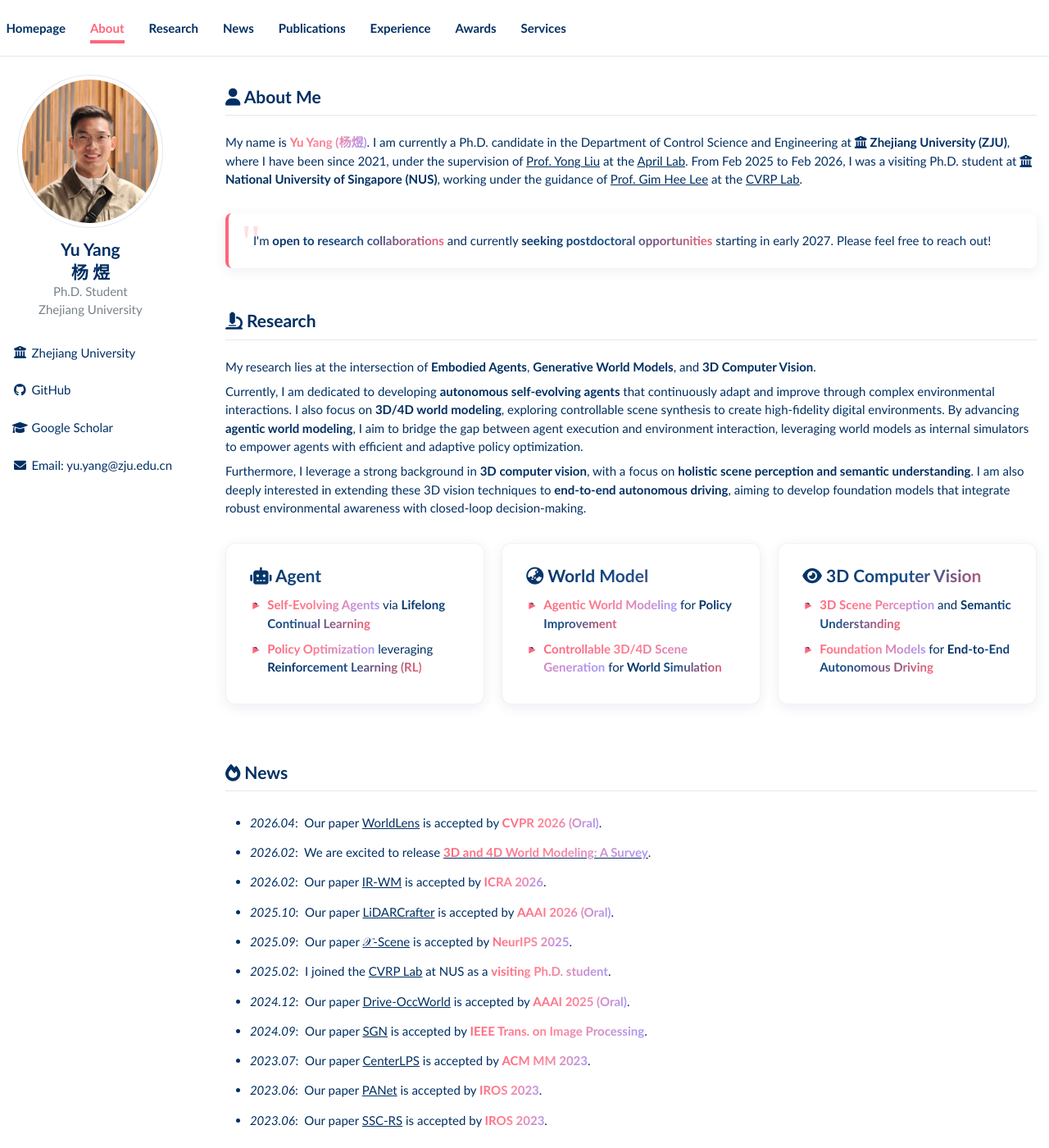
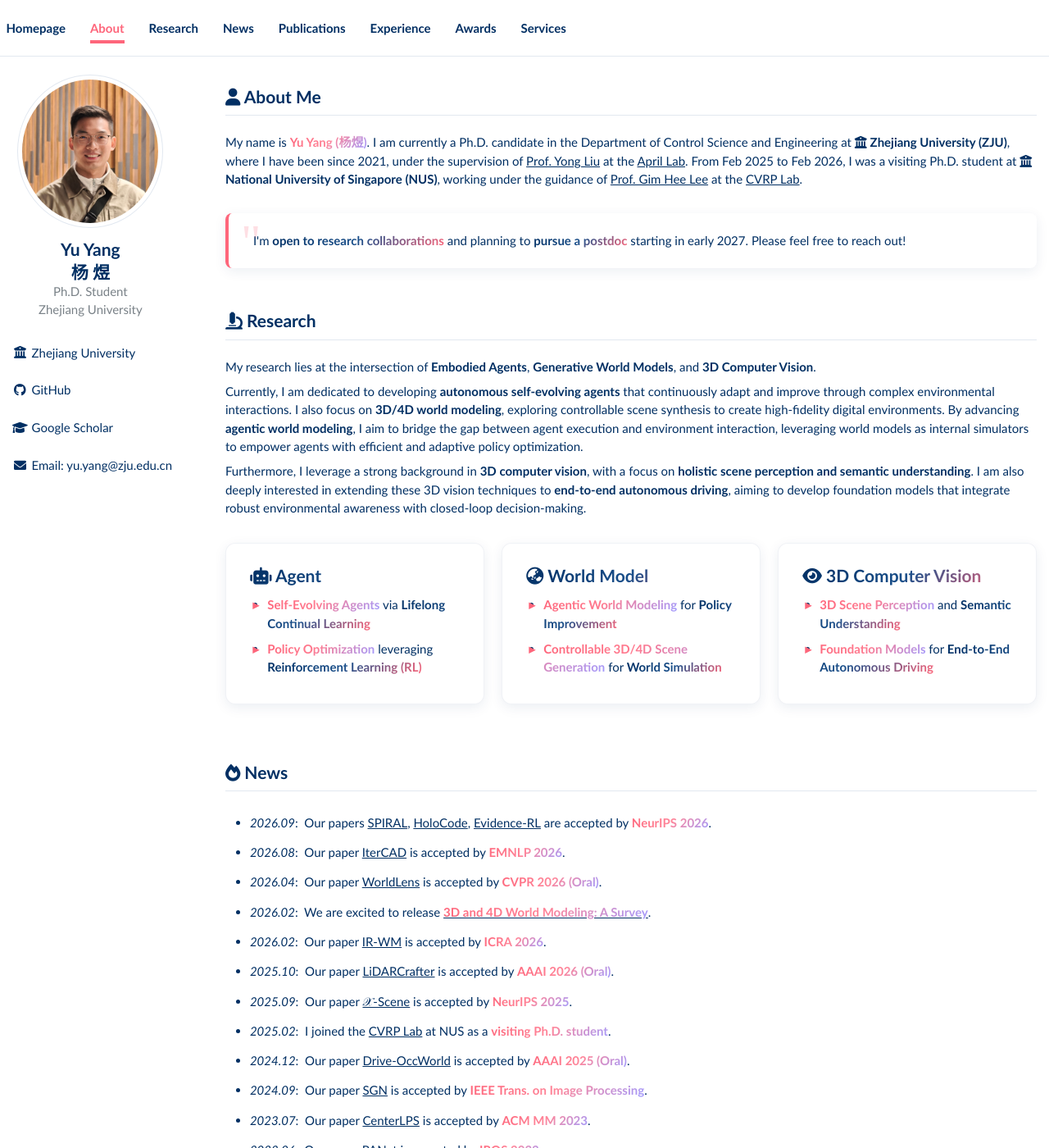
Before and after one commit to yuyang-cloud/yuyang-cloud.github.io, a Jekyll site: the page built from index.md, in a window 1280 px wide and 1400 px high. Shown: the whole window at 82% size. Built offline with Jekyll 4.4.1, drawn with Linux system fonts in a browser that asks for light colours; some of the changed text lies outside the part shown.

Commit message:
Update publications and Evidence-RL teaser

```diff
--- a/assets/css/accent-enhancements.css
+++ b/assets/css/accent-enhancements.css
@@ -677,6 +677,11 @@
   background: #f7f8fa !important;
 }
 
+.paper-box-image img[src$="teaser_Evidence-RL.png"] {
+  object-fit: contain !important;
+  background: #f7f8fa !important;
+}
+
 .paper-box-image img[src$="teaser_ProxyOPD.png"] {
   object-fit: contain !important;
   padding: 6px !important;
--- a/index.md
+++ b/index.md
@@ -15,7 +15,7 @@
 From Feb 2025 to Feb 2026, I was a visiting Ph.D. student at <i class="fas fa-university"></i> **National University of Singapore (NUS)**, working under the guidance of [Prof. Gim Hee Lee](https://www.comp.nus.edu.sg/cs/people/leegh/) at the [CVRP Lab](https://www.comp.nus.edu.sg/~leegh/).
 
 <div class="quote-accent">
-I'm <span class="primary-gradient-text">open to research collaborations</span> and currently <span class="primary-gradient-text">seeking postdoctoral opportunities</span> starting in early 2027. Please feel free to reach out!
+I'm <span class="primary-gradient-text">open to research collaborations</span> and planning to <span class="primary-gradient-text">pursue a postdoc</span> starting in early 2027. Please feel free to reach out!
 </div>
 
 <span class='anchor' id='research'></span>
@@ -62,6 +62,8 @@
 
 <div class="news-list" markdown="1">
 
+- *2026.09*: &nbsp;Our papers [SPIRAL](https://yuyang-cloud.github.io/spiral/), [HoloCode](https://yuyang-cloud.github.io/), [Evidence-RL](https://evidencerl.github.io/) are accepted by <span class="accent-text">NeurIPS 2026</span>.
+- *2026.08*: &nbsp;Our paper [IterCAD](https://arxiv.org/abs/2606.13368) is accepted by <span class="accent-text">EMNLP 2026</span>.
 - *2026.04*: &nbsp;Our paper [WorldLens](https://worldbench.github.io/worldlens) is accepted by <span class="accent-text">CVPR 2026 (Oral)</span>.
 - *2026.02*: &nbsp;We are excited to release [<span class="accent-text">3D and 4D World Modeling: A Survey</span>](https://github.com/worldbench/awesome-3d-4d-world-models).
 - *2026.02*: &nbsp;Our paper [IR-WM](https://github.com/yuyang-cloud/Drive-OccWorld/tree/ir-wm) is accepted by <span class="accent-text">ICRA 2026</span>.
```
Also changed, not shown: _data/publications.yml (+19 -7 lines), assets/img/teaser_Evidence-RL.png (added).
